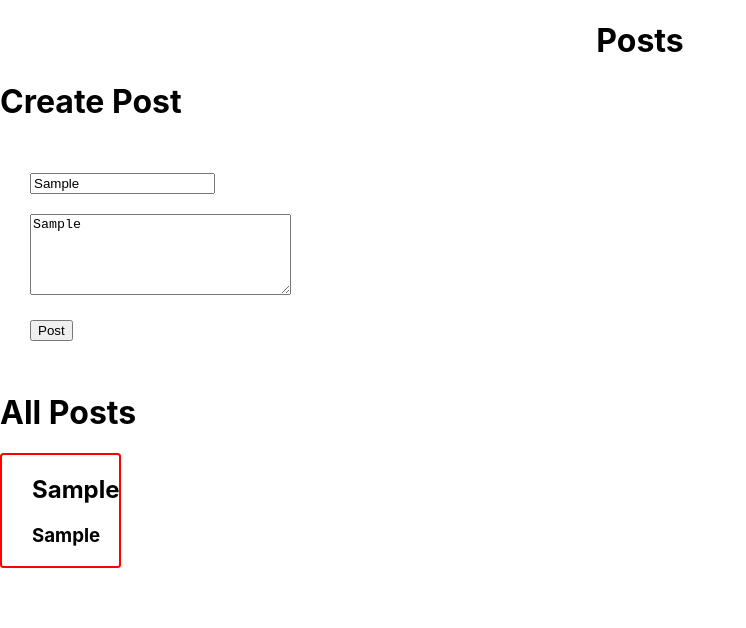
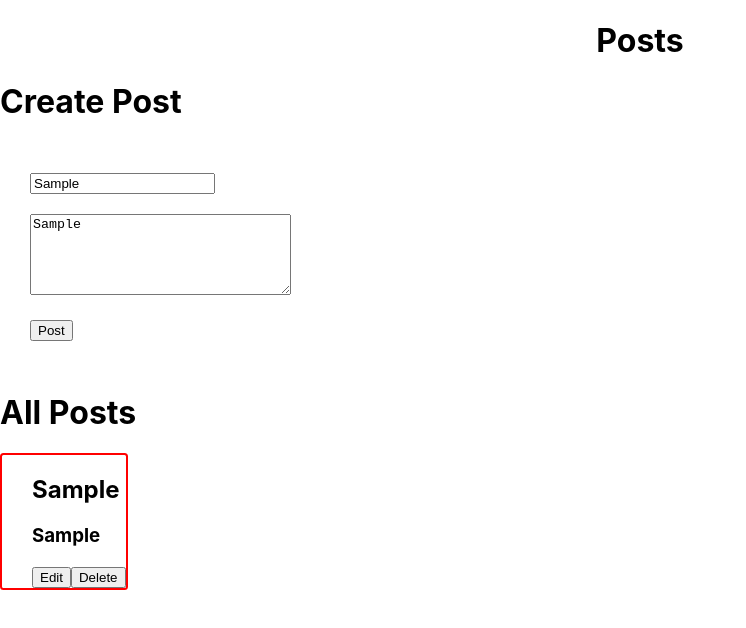
Before and after one commit to rishabhshairy/crud-redux, a React (Create React App) app: page / in a window 1280 px wide. Both pictures are taken after typing "Sample", "Sample" into the empty fields and a click on the button "Post". Shown: the top 628 px of the page, without its empty margins (0-746 px from the left). Built offline with nearby package versions, Linux system fonts and the light colour scheme.

Commit message:
Completed Delete Operation

```diff
--- a/src/actions/ActionCreator.js
+++ b/src/actions/ActionCreator.js
@@ -1,4 +1,4 @@
-import { ADD_POST } from "./ActionTypes"
+import { ADD_POST, DELETE_POST } from "./ActionTypes"
 
 export const addPost = (id,title,postDescription) => {
     return {
@@ -10,3 +10,12 @@ export const addPost = (id,title,postDescription) => {
         }
     }
 }
+
+export const deletePost = (id) => {
+    return {
+        type: DELETE_POST,
+        payload: {
+            id
+        }
+    }
+}
--- a/src/actions/ActionTypes.js
+++ b/src/actions/ActionTypes.js
@@ -1,2 +1,3 @@
-export const ADD_POST='ADD_POST';
-export const GET_POST='GET_POST';
+export const ADD_POST = "ADD_POST";
+export const GET_POST = "GET_POST";
+export const DELETE_POST = "DELETE_POST";
--- a/src/component/Post.js
+++ b/src/component/Post.js
@@ -1,14 +1,22 @@
-import React, { Component } from 'react'
-import '../App.css'
+import React, { Component } from "react";
+import { connect } from "react-redux";
+import { deletePost } from "../actions/ActionCreator";
+import "../App.css";
 export class Post extends Component {
   render() {
     return (
       <div className="post">
         <h2>{this.props.post.title}</h2>
         <h3>{this.props.post.postDescription}</h3>
+        <button>Edit</button>
+        <button
+          onClick={() => this.props.dispatch(deletePost(this.props.post.id))}
+        >
+          Delete
+        </button>
       </div>
-        )
+    );
   }
 }
 
-export default Post
+export default connect()(Post);
--- a/src/reducers/PostReducer.js
+++ b/src/reducers/PostReducer.js
@@ -1,10 +1,11 @@
-import { ADD_POST } from "../actions/ActionTypes";
+import { ADD_POST, DELETE_POST } from "../actions/ActionTypes";
 
 export const postReducer = (state = [], action) => {
   switch (action.type) {
     case ADD_POST:
       return [...state, action.payload];
-
+    case DELETE_POST:
+      return state.filter((post) => post.id !== action.payload.id);
     default:
       return state;
   }
```
Lines whose indentation alone changed are shown as unchanged.
